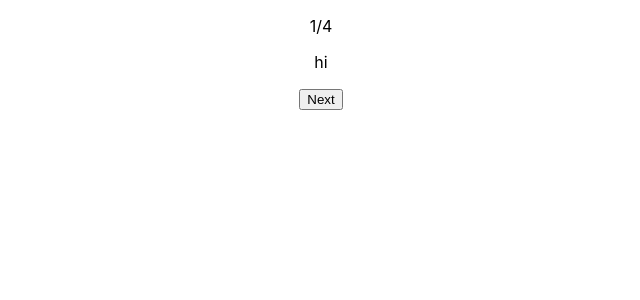
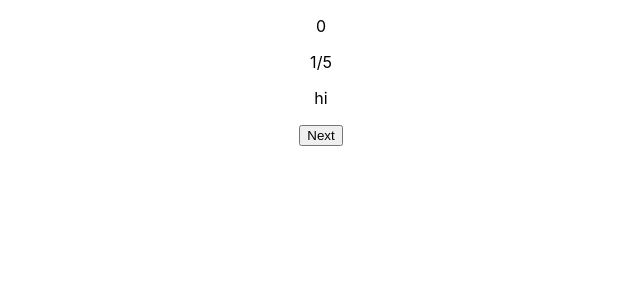
Before and after one commit to rmessina1010/rm-multi-page-form, a React (Create React App) app: page / in a window 1280 px wide. Shown: the top 300 px of the page, without its empty margins (319-959 px from the left). Built offline with nearby package versions, Linux system fonts and the light colour scheme.

Commit message:
multiPage logic

```diff
--- a/src/App.js
+++ b/src/App.js
@@ -1,10 +1,39 @@
-import logo from './logo.svg';
 import './App.css';
 import {TheForm} from './components/components/sample';
+import { useState } from 'react';
+
+const defaultData={
+  name:'',
+  number:'',
+  samp:'ss'
+}
+
+function InputF ({lbl,data,update}){
+ const [v, setV] = useState(data);
+ return <label>{lbl}<input
+    type="email"
+    required
+    value={v}
+    onChange={e=>setV(e.target.value)}
+    onBlur={e=>update('samp',v)}
+  /></label>
+}
+function useManagedData(defaultData = {}) {
+    const [data,setData] = useState(defaultData);
+    const  updateField = (fieldName, val) => setData(currentData=>{return {...currentData, [fieldName]:val}} )
+    const  updateFieldSet = (fieldSet) => setData(currentData=>{return {...currentData, ...fieldSet}} )
+    return [ data, updateFieldSet , updateField]
+}
 function App() {
+  const [data,updateFS, updateData] = useManagedData(defaultData);
+
   return (
     <div className="App">
-      <TheForm pages={ ['hi','otter!','bear', 'rabbit']}/>
+      <TheForm
+      pages={ ['hi','otter!','bear', <InputF lbl="sample"
+      data={data.samp} update={updateData} />, 'rabbit']}
+      subFoo={()=>alert(1)}
+      />
     </div>
   );
 }
--- a/src/components/components/multiPage.js
+++ b/src/components/components/multiPage.js
@@ -1,18 +1,30 @@
 import {useState} from 'react';
 
-export const useMultiPage = (pgs, sub =()=>{})=>{
+export const useMultiPage = (pgs, sub =()=>{}, messages={}, supress)=>{
     const pages = Array.isArray(pgs) ? pgs : [null];
     const [index, setIndex] = useState(0);
+    // const [data, setData] = useState(defData);
     const isLast = index === pages.length-1;
     const isFirst = index === 0;
 
+    const jumpTo    = (i)=> {
+        if (i<0 || i >= pages.length){return;}
+        setIndex( i );
+    }
 
-    const jumpTo    = (i)=> {
-        const goToIndex = i<0 ? 0 : (i>=pages.length  ? pages.length-1 : i );
-        setIndex( ()=>goToIndex );
+    // const updateData = (newData) => setData({...data, ...newData});
+    const onSub = (e)=>{
+        e.preventDefault();
+        if (isLast){
+            if (sub){ sub(e);}
+            if (!supress){ e.target.submit(); }
+            return;
+        }
+        jumpTo(index+1);
     }
-    const next = <button type={!isLast ? "button" : "submit"} onClick={!isLast ? ()=>jumpTo(index+1) : null}>{isLast ? 'Submit' : 'Next'}</button>;
-    const prev = !isFirst  ? <button type="button" onClick={()=>jumpTo(index-1)}>Prev</button> : null;
-    const stat    = <>{index+1}/{pages.length}</>
-    return { index, thePage:pages[index], next, prev, stat, jumpTo, isLast, isFirst}
+
+    const next = <button>{isLast ? messages.sub||'Submit' : messages.next ||'Next'}</button>;
+    const prev = !isFirst  ? <button type="button" onClick={()=>jumpTo(index-1)}>{messages.prev||'Prev'}</button> : null;
+    const stat    = <>{index+1}{messages.div||'/'}{pages.length}</>
+    return { index, thePage:pages[index], next, prev, stat, jumpTo, isLast, isFirst, onSub}
 }
--- a/src/components/components/sample.js
+++ b/src/components/components/sample.js
@@ -1,9 +1,13 @@
- import { useMultiPage } from "./multiPage"
+ import { useEffect,useRef } from "react";
+import { useMultiPage } from "./multiPage"
 
-export const TheForm =({pages})=>{
-    const {thePage, next, prev, stat, onSub}= useMultiPage(pages);
+export const TheForm =({pages, subFoo})=>{
+    let  renders = useRef(0);
+    useEffect( ()=>{ renders.current++ })
+    const {thePage, next, prev, stat, onSub}= useMultiPage(pages, subFoo);
     return (
-        <form>
+        <form onSubmit={onSub}>
+            <p>{renders.current}</p>
             <p>{stat}</p>
             <p>{thePage}</p>
             {prev}{prev?" | ":""}{next}
```
